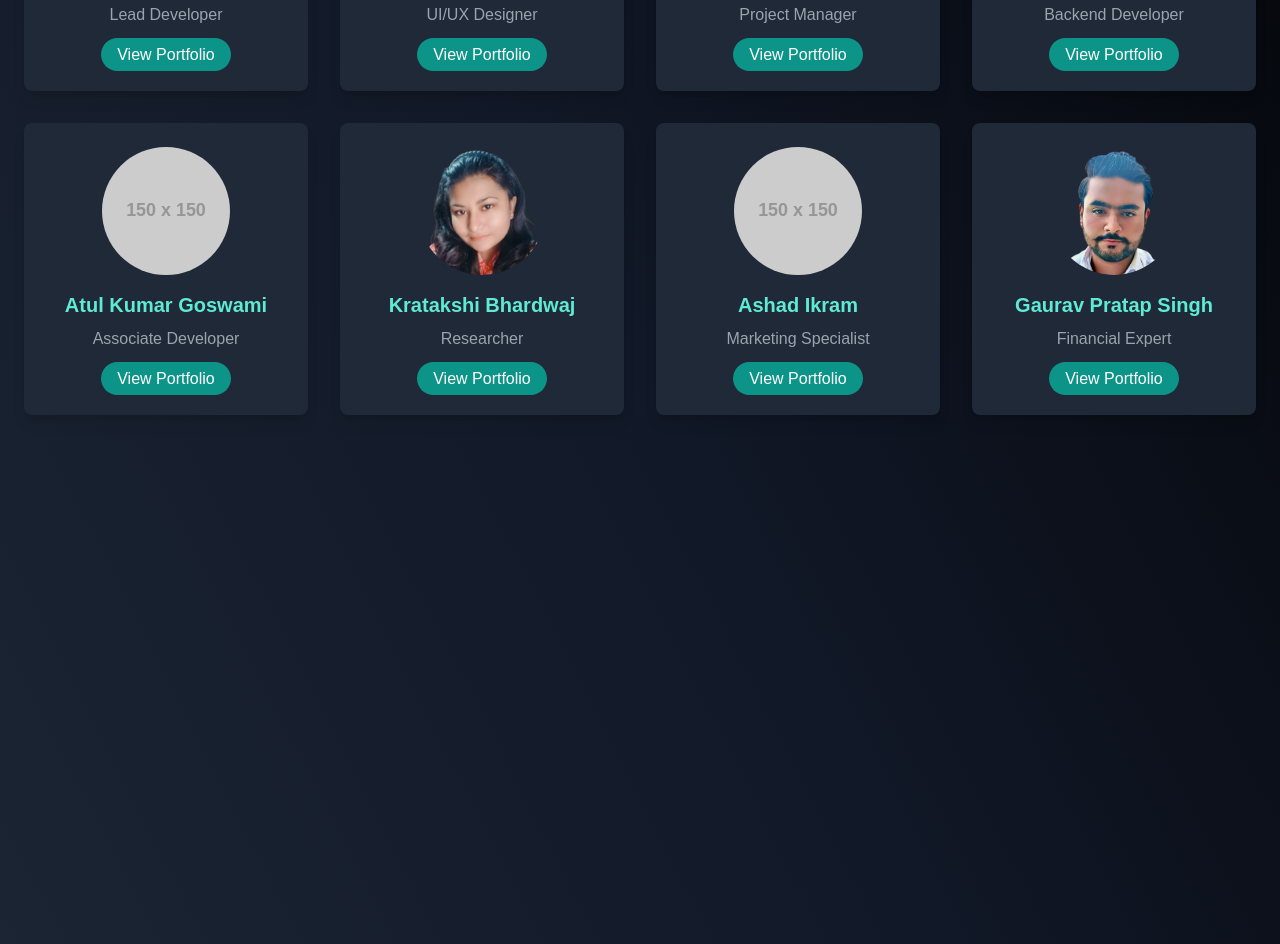
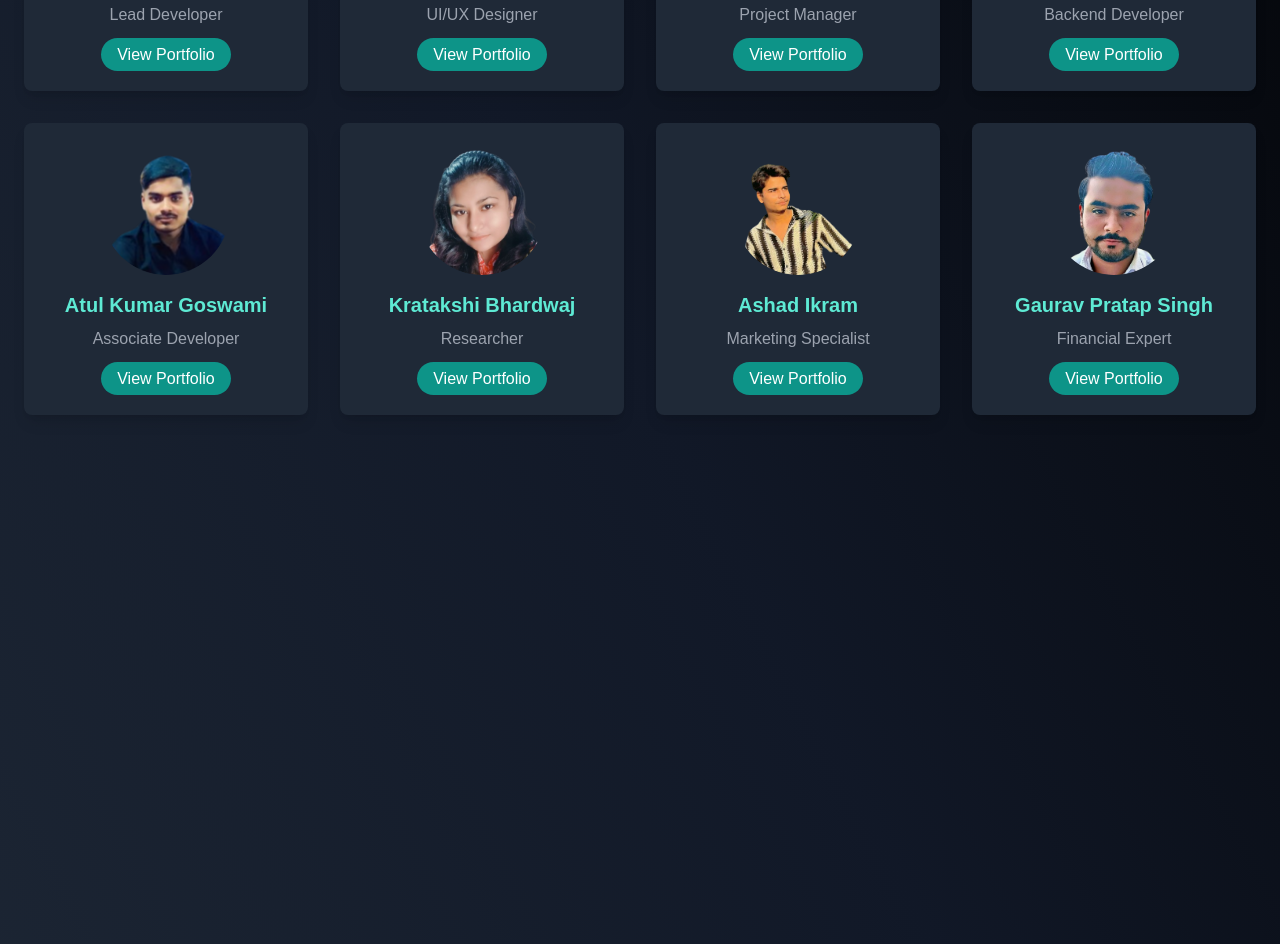
Before and after one commit to bhavy-sharma/VedaVerse, a website: page about.html in a window 1280 px wide. Shown: the part 885-1829 px from the top of the page. Drawn offline with nearby package versions, Linux system fonts and the light colour scheme; placeholder pictures from the web are drawn by us; a web font is replaced by a local one.

Commit message:
add Images of Ashad and Atul

```diff
--- a/about.html
+++ b/about.html
@@ -141,7 +141,7 @@
                 </div>
                 <!-- Team Member 5 -->
                 <div class="bg-gray-800 rounded-lg p-6 text-center team-member shadow-lg animate-fade-up">
-                    <img src="https://via.placeholder.com/150" alt="Atul Kumar Goswami" class="w-32 h-32 rounded-full mx-auto mb-4">
+                    <img src="img/atul.png" alt="Atul Kumar Goswami" class="w-32 h-32 rounded-full mx-auto mb-4">
                     <h3 class="text-xl font-semibold mb-2 text-teal-300">Atul Kumar Goswami</h3>
                     <p class="mb-4 text-gray-400">Associate Developer</p>
                     <a href="#" class="bg-teal-600 hover:bg-teal-700 text-white px-4 py-2 rounded-full">View Portfolio</a>
@@ -155,7 +155,7 @@
                 </div>
                 <!-- Team Member 7 -->
                 <div class="bg-gray-800 rounded-lg p-6 text-center team-member shadow-lg animate-fade-up">
-                    <img src="https://via.placeholder.com/150" alt="Ashad Ikram" class="w-32 h-32 rounded-full mx-auto mb-4">
+                    <img src="img/ashad.png" alt="Ashad Ikram" class="w-32 h-32 rounded-full mx-auto mb-4">
                     <h3 class="text-xl font-semibold mb-2 text-teal-300">Ashad Ikram</h3>
                     <p class="mb-4 text-gray-400">Marketing Specialist</p>
                     <a href="#" class="bg-teal-600 hover:bg-teal-700 text-white px-4 py-2 rounded-full">View Portfolio</a>
```
Also changed, not shown: img/ashad.png (added), img/atul.png (added).
